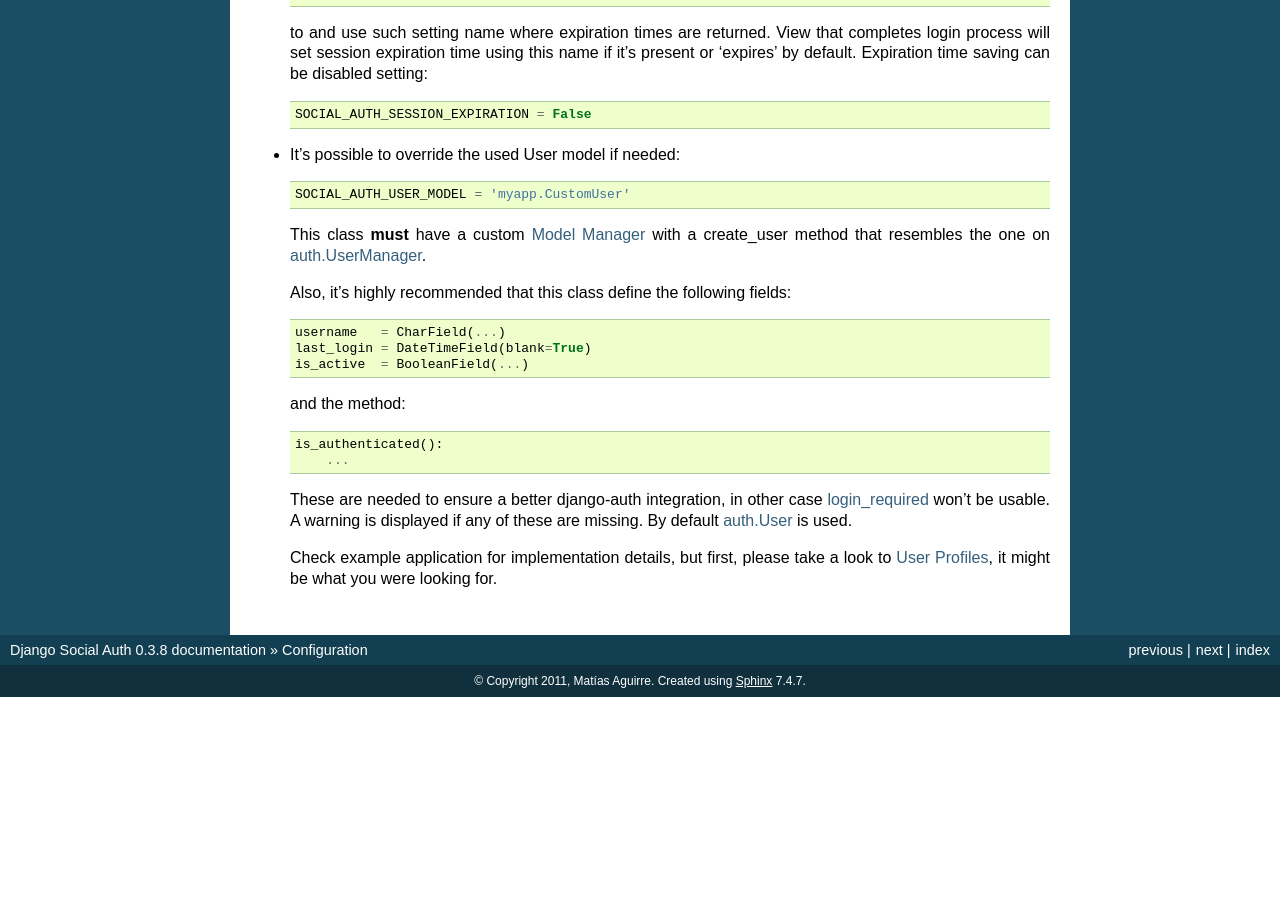
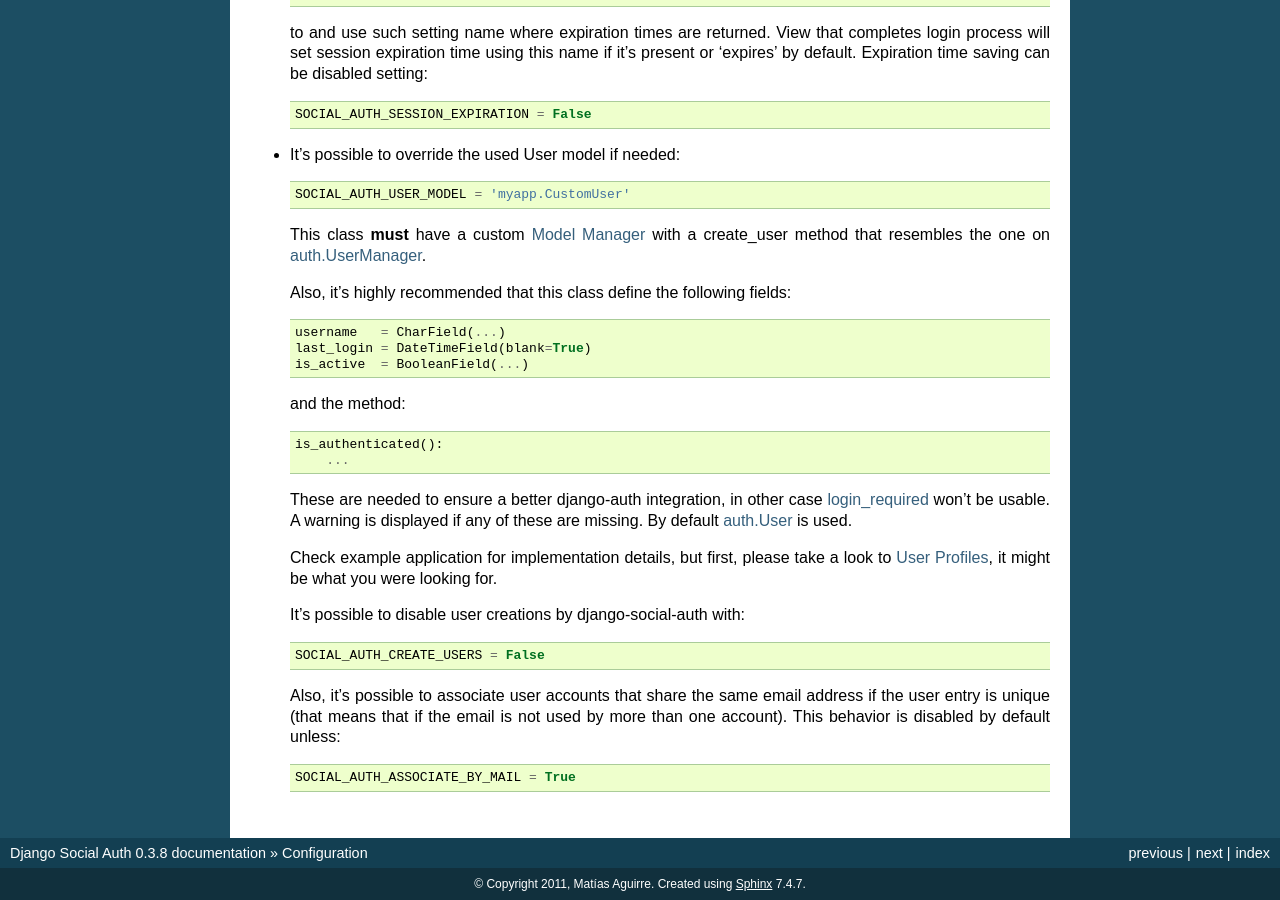
Before and after one commit to omab/django-social-auth, a Sphinx documentation site: the page built from doc/configuration.rst, in a window 1280 px wide and 900 px high, scrolled down 2139 px. Built offline with Sphinx 7.4.7, drawn with Linux system fonts in a browser that asks for light colours; before the commit the page ends 2836 px from its top, so only the background shows below that.

Commit message:
Associate users if the share the same email address and if there's only a single user entry with same email. Closes gh-49

```diff
--- a/doc/configuration.rst
+++ b/doc/configuration.rst
@@ -151,6 +151,17 @@ Configuration
   Check example application for implementation details, but first, please take
   a look to `User Profiles`_, it might be what you were looking for.
 
+  It's possible to disable user creations by django-social-auth with::
+
+      SOCIAL_AUTH_CREATE_USERS = False
+
+  Also, it's possible to associate user accounts that share the same email
+  address if the user entry is unique (that means that if the email is not used
+  by more than one account). This behavior is disabled by default unless::
+
+      SOCIAL_AUTH_ASSOCIATE_BY_MAIL = True
+
+
 .. _Model Manager: http://docs.djangoproject.com/en/dev/topics/db/managers/#managers
 .. _Login URL: http://docs.djangoproject.com/en/dev/ref/settings/?from=olddocs#login-url
 .. _Login redirect URL: http://docs.djangoproject.com/en/dev/ref/settings/?from=olddocs#login-redirect-url
```
Also changed, not shown: README.rst (+10 -0 lines), 1 other file.
